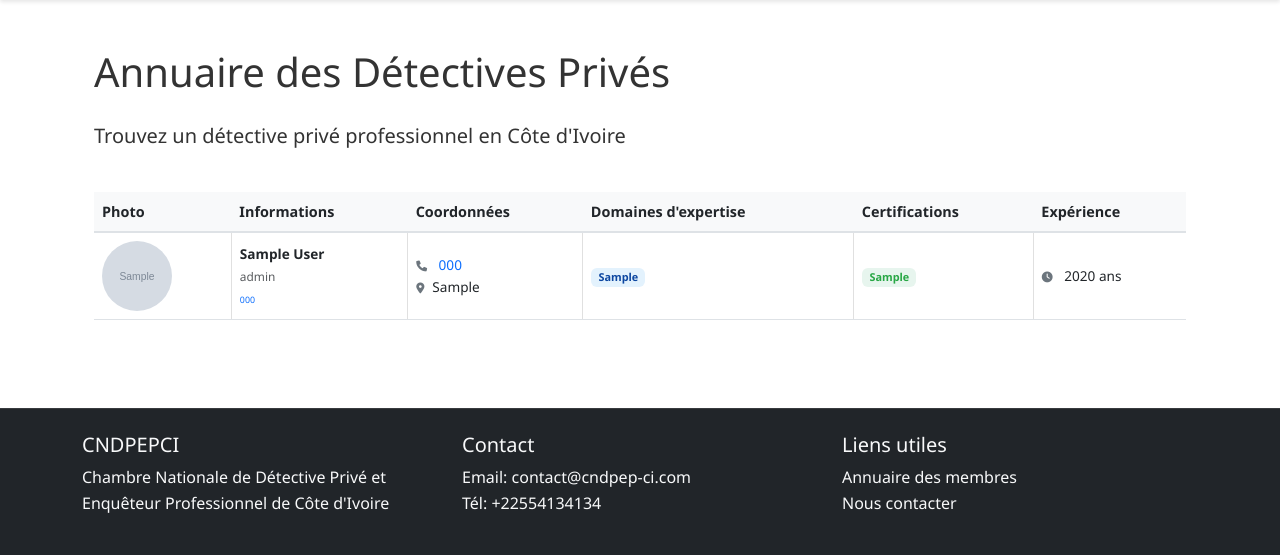
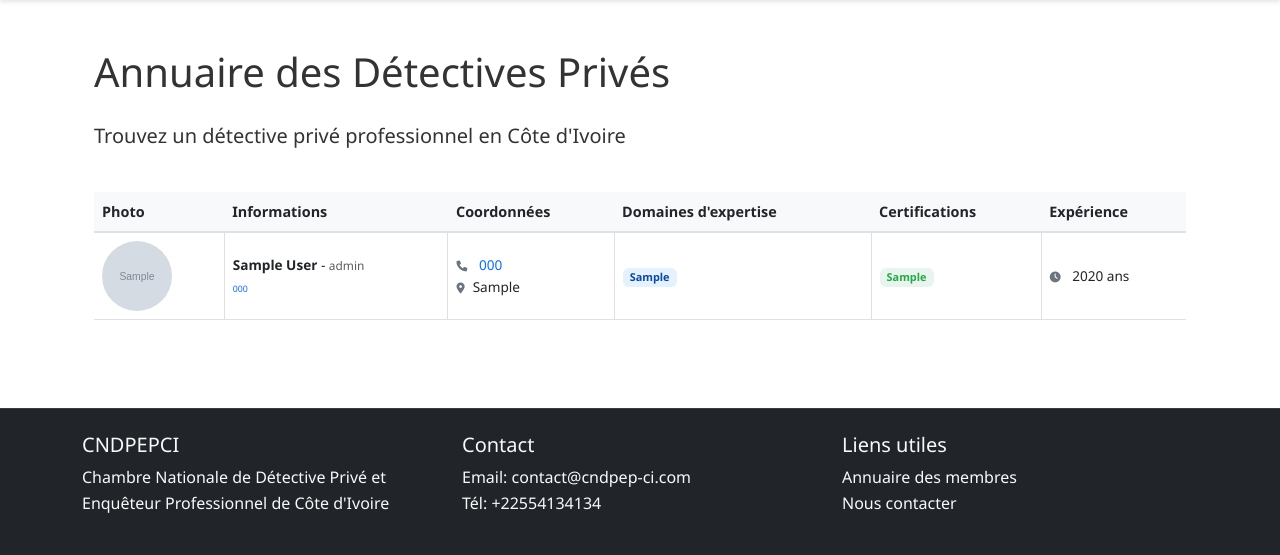
Before and after one commit to Loicqra12/cndpepci, a Flask app: page /directory in a window 1280 px wide. Shown: the part 102-657 px from the top of the page. Run offline with Flask 3, Linux system fonts and the light colour scheme; tables that the repository leaves empty hold one stand-in row (values such as "Sample post"); grey boxes marked "Sample" are stand-in pictures; some libraries are stand-ins or nearby versions.

Commit message:
Agent query: Veuillez vérifier si le nom et le rôle sont maintenant sur la même ligne, séparés par un tiret.

```diff
--- a/templates/directory.html
+++ b/templates/directory.html
@@ -51,6 +51,9 @@
     display: inline-block;
     white-space: nowrap;
 }
+.text-muted.d-inline {
+    display: inline-block !important;
+}
 </style>
 {% endblock %}
 
@@ -86,8 +89,8 @@
                         {% endif %}
                     </td>
                     <td>
-                        <strong>{{ member.first_name }} {{ member.last_name }}</strong><br>
-                        <small class="text-muted">{{ member.role }}</small><br>
+                        <strong>{{ member.first_name }} {{ member.last_name }}</strong> -
+                        <small class="text-muted d-inline">{{ member.role }}</small><br>
                         <small class="text-primary license-number">{{ member.license_number }}</small>
                     </td>
                     <td>
```
